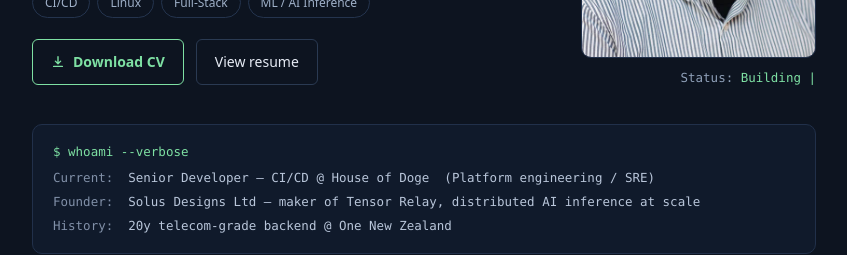
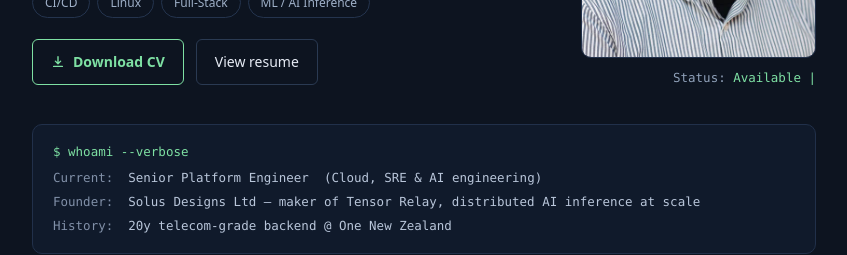
Before and after one commit to mpainenz/markpaine-site, a Next.js app: page / in a window 1280 px wide. Shown: the part 387-642 px from the top of the page, without its empty margins (216-1063 px from the left). Built offline with nearby package versions, Linux system fonts and the light colour scheme; no server answers.

Commit message:
cv: correct current employment positioning
End the House of Doge engagement accurately and present availability without implying a current employer.

```diff
--- a/app/page.tsx
+++ b/app/page.tsx
@@ -10,7 +10,7 @@
   url: site.baseUrl,
   image: `${site.baseUrl}${site.portraitPath}`,
   jobTitle: site.currentRole,
-  worksFor: { '@type': 'Organization', name: site.currentEmployer },
+  ...(site.currentEmployer ? { worksFor: { '@type': 'Organization', name: site.currentEmployer } } : {}),
   sameAs: Object.values(site.social),
 };
 
@@ -66,7 +66,8 @@
         <div className="whoami-body">
           <span className="k">Current:</span>
           <span className="v">
-            {site.currentRole} @ {site.currentEmployer}&nbsp;&nbsp;({site.currentFocus})
+            {site.currentRole}
+            {site.currentEmployer ? ` @ ${site.currentEmployer}` : ''}&nbsp;&nbsp;({site.currentFocus})
           </span>
           <span className="k">Founder:</span>
           <span className="v">{site.founderSummary}</span>
--- a/data/cv.ts
+++ b/data/cv.ts
@@ -15,8 +15,7 @@
     company: 'House of Doge',
     role: 'Senior Developer — CI/CD',
     focus: 'Platform engineering and SRE focus',
-    meta: 'Remote contractor from Auckland · 2025 —',
-    current: true,
+    meta: 'Remote contractor from Auckland · 2025 — Aug 2026',
     blurb:
       'House of Doge is a Texas-headquartered cryptocurrency startup building payment and tokenization infrastructure for Dogecoin — the services, rails, and blockchain plumbing connecting traditional finance with cryptocurrency ledgers.',
     bullets: [
--- a/data/site.mjs
+++ b/data/site.mjs
@@ -8,10 +8,10 @@
   mobileLocation: 'Auckland, NZ',
   email: 'mpainenz@gmail.com',
   prompt: 'mark@paine:~$',
-  status: 'Building',
-  currentRole: 'Senior Developer — CI/CD',
-  currentEmployer: 'House of Doge',
-  currentFocus: 'Platform engineering / SRE',
+  status: 'Available',
+  currentRole: 'Senior Platform Engineer',
+  currentEmployer: null,
+  currentFocus: 'Cloud, SRE & AI engineering',
   founderSummary: 'Solus Designs Ltd — maker of Tensor Relay, distributed AI inference at scale',
   historySummary: '20y telecom-grade backend @ One New Zealand',
   social: {
```
Also changed, not shown: 1 other file (tests, documents, lock files or other folders).
